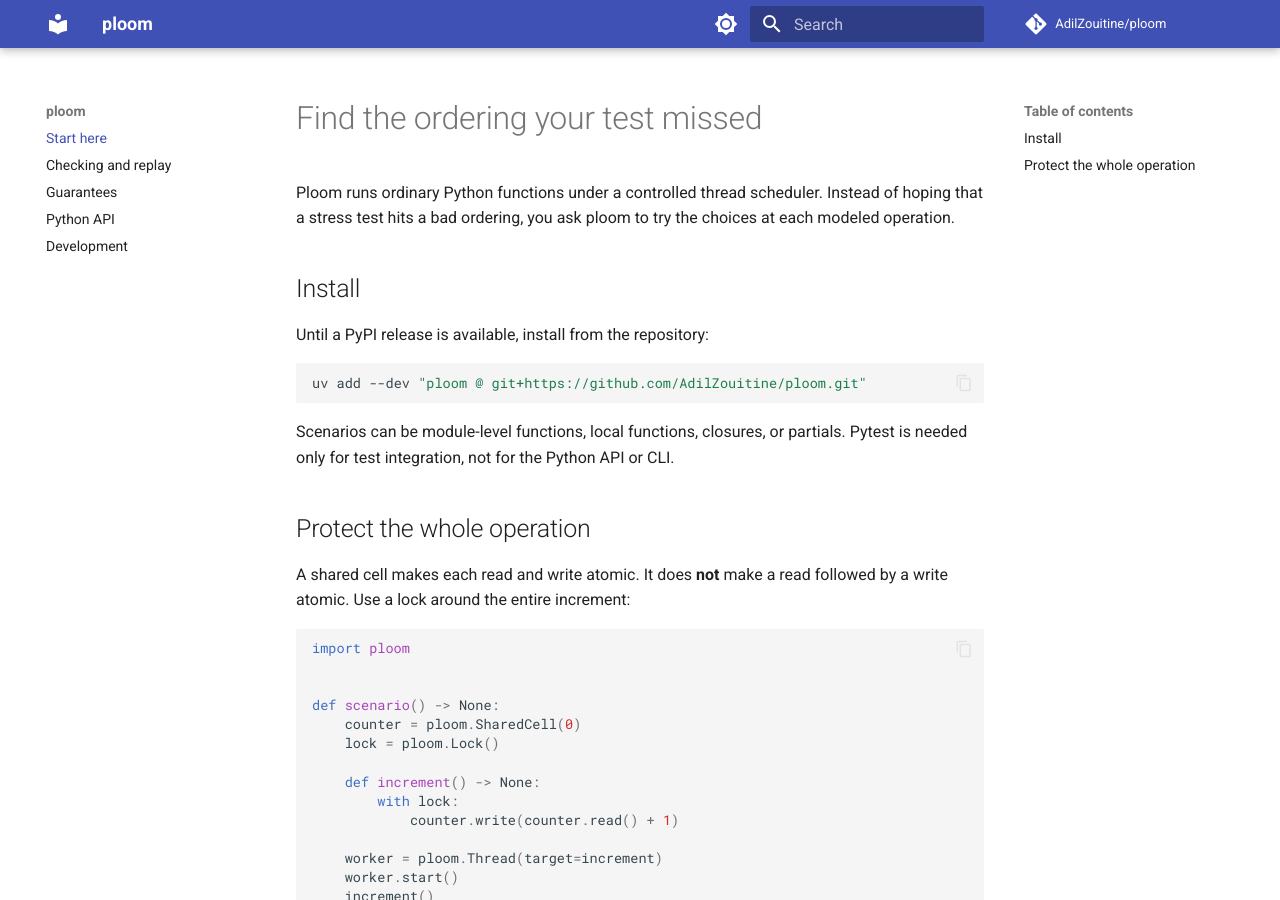
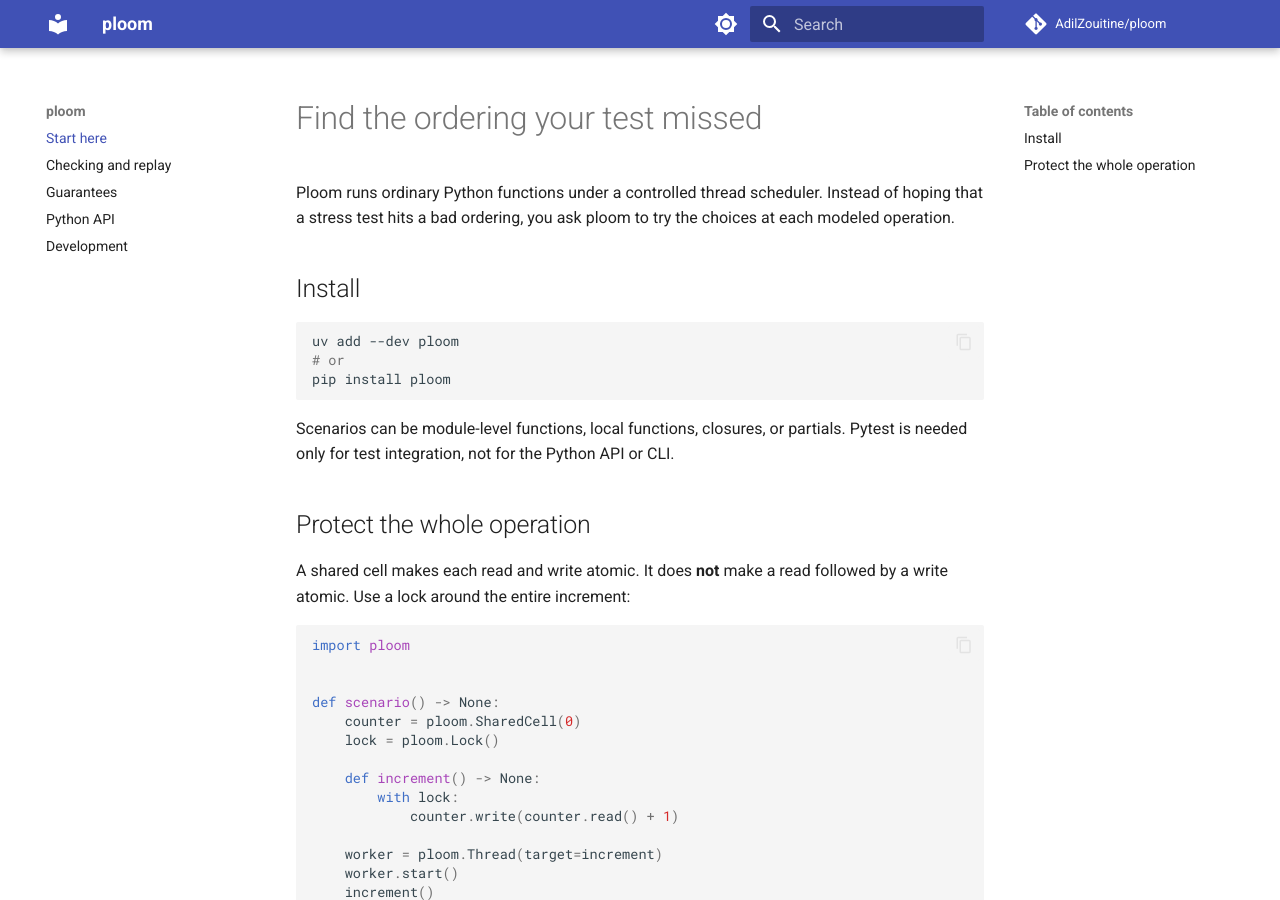
Before and after one commit to AdilZouitine/ploom, an MkDocs documentation site: the page built from docs/index.md, in a window 1280 px wide and 900 px high. Built offline with MkDocs 1.6.1 and Material for MkDocs 9.7.7, drawn with Linux system fonts in a browser that asks for light colours; comment, search, counter and statistics services are not loaded.

Commit message:
Install ploom from PyPI
Version 0.1.0 is on PyPI, so the README and the docs use uv add --dev ploom
and pip install ploom.

````diff
--- a/docs/index.md
+++ b/docs/index.md
@@ -6,10 +6,10 @@
 
 ## Install
 
-Until a PyPI release is available, install from the repository:
-
 ```sh
-uv add --dev "ploom @ git+https://github.com/AdilZouitine/ploom.git"
+uv add --dev ploom
+# or
+pip install ploom
 ```
 
 Scenarios can be module-level functions, local functions, closures, or partials.
````
Also changed, not shown: README.md (+3 -3 lines).
